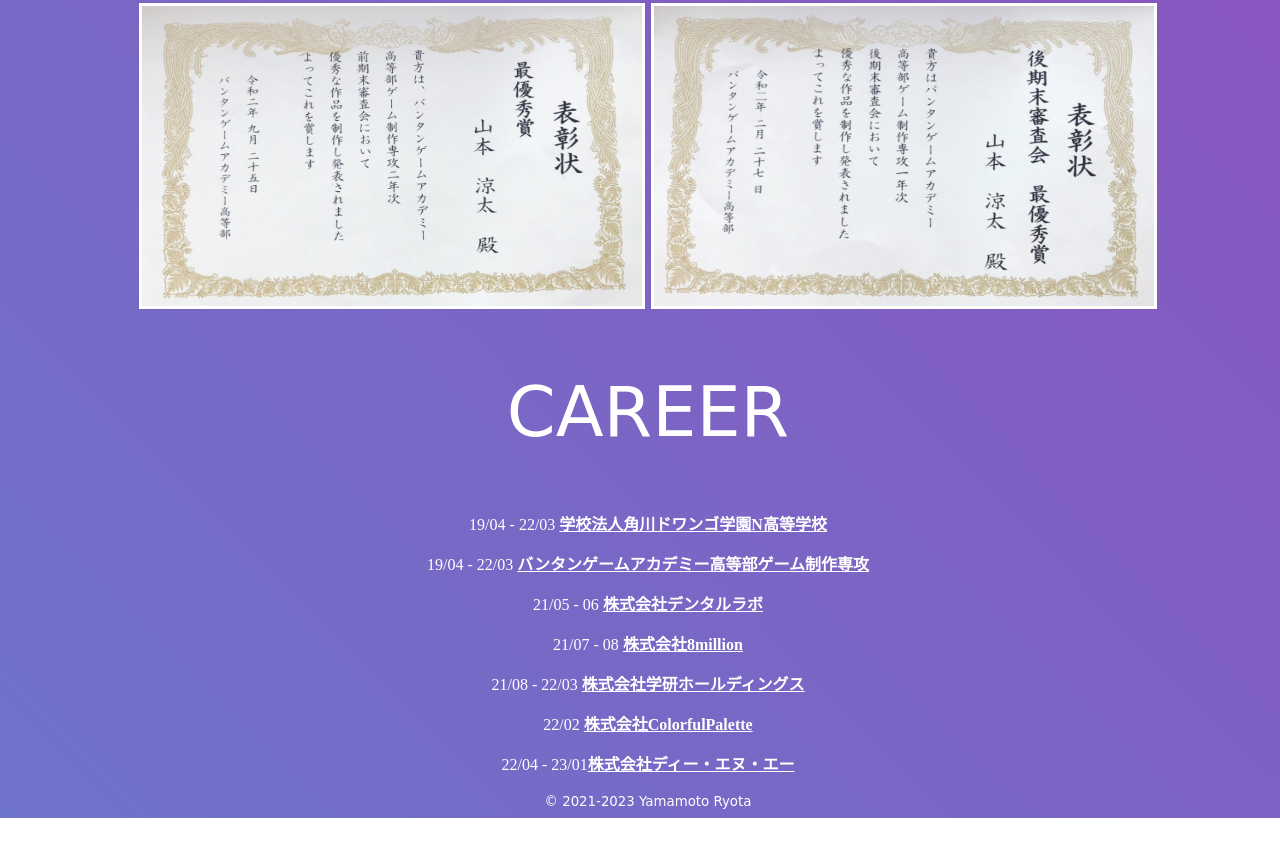
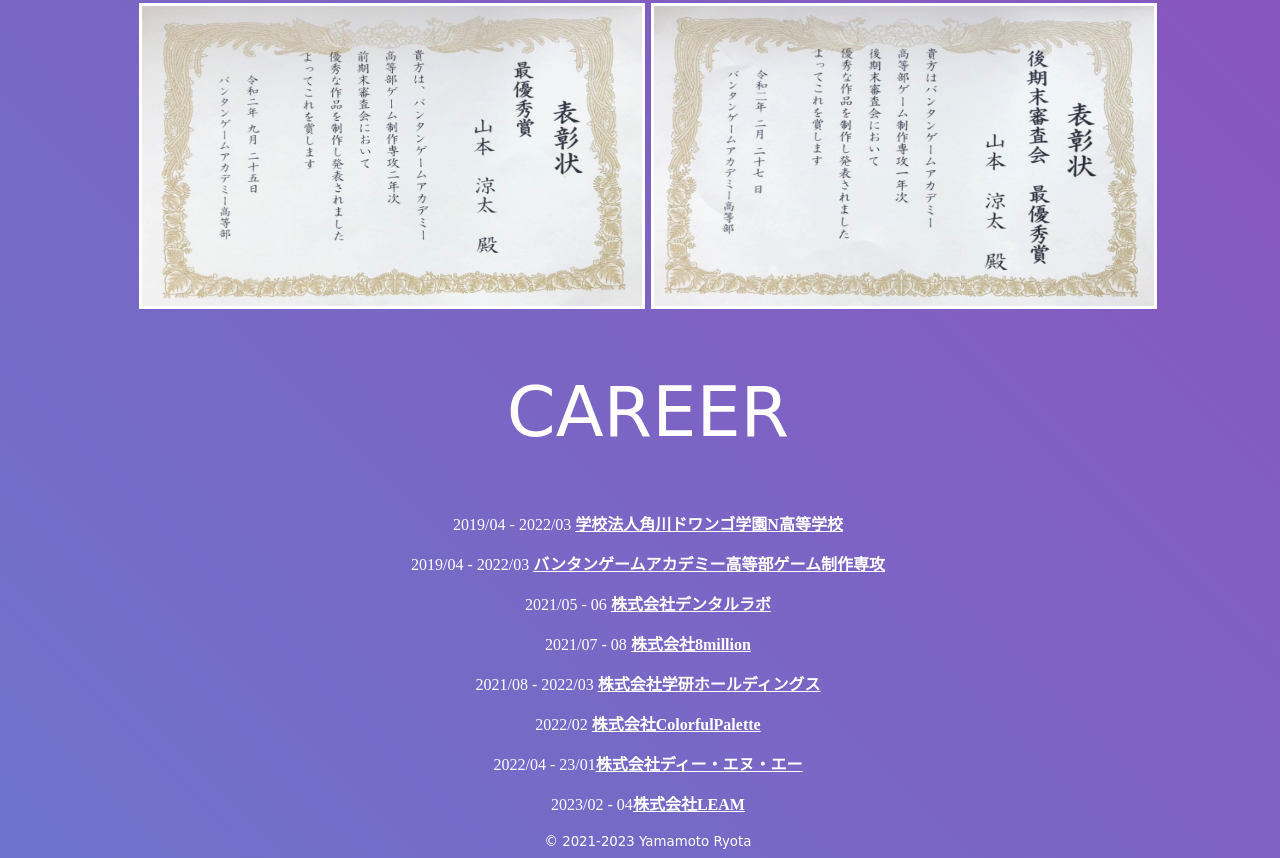
Before and after one commit to PH19-RYOTA/portfolio, a plain HTML site: page my work/index.html in a window 1280 px wide. Shown: the part 5516-6374 px from the top of the page. Before the commit the page ends 6334 px from the top, so only its background shows below. Drawn offline with nearby package versions, Linux system fonts and the light colour scheme; a web font is replaced by a local one.

Commit message:
Update index.html

```diff
--- a/my work/index.html
+++ b/my work/index.html
@@ -106,13 +106,14 @@
       <section id="career" class="career">
          <h1>CAREER</h1>
          <div>
-            <p>19/04 - 22/03 <b><a href="https://nnn.ed.jp/" target="_blank">学校法人角川ドワンゴ学園N高等学校</a></b></p>
-            <p>19/04 - 22/03 <b><a href="https://www.vantan-gamehs.com/index.php" target="_blank">バンタンゲームアカデミー高等部ゲーム制作専攻</a></b></p>
-            <p>21/05 - 06 <b><a href="https://dental-lover.jp/" target="_blank">株式会社デンタルラボ</a></b></p>
-            <p>21/07 - 08 <b><a href="https://8million-inc.com/" target="_blank">株式会社8million</a></b></p>
-            <p>21/08 - 22/03 <b><a href="https://ghd.gakken.co.jp/" target="_blank">株式会社学研ホールディングス</a></b></p>
-            <p>22/02 <b><a href="https://colorfulpalette.co.jp/" target="_blank">株式会社ColorfulPalette</a></b></p>
-            <p>22/04 - 23/01<b><a href="https://dena.com/jp/" target="_blank">株式会社ディー・エヌ・エー</a></b></p>
+            <p>2019/04 - 2022/03 <b><a href="https://nnn.ed.jp/" target="_blank">学校法人角川ドワンゴ学園N高等学校</a></b></p>
+            <p>2019/04 - 2022/03 <b><a href="https://www.vantan-gamehs.com/index.php" target="_blank">バンタンゲームアカデミー高等部ゲーム制作専攻</a></b></p>
+            <p>2021/05 - 06 <b><a href="https://dental-lover.jp/" target="_blank">株式会社デンタルラボ</a></b></p>
+            <p>2021/07 - 08 <b><a href="https://8million-inc.com/" target="_blank">株式会社8million</a></b></p>
+            <p>2021/08 - 2022/03 <b><a href="https://ghd.gakken.co.jp/" target="_blank">株式会社学研ホールディングス</a></b></p>
+            <p>2022/02 <b><a href="https://colorfulpalette.co.jp/" target="_blank">株式会社ColorfulPalette</a></b></p>
+            <p>2022/04 - 23/01<b><a href="https://dena.com/jp/" target="_blank">株式会社ディー・エヌ・エー</a></b></p>
+            <p>2023/02 - 04<b><a href="https://www.leam.co.jp/company" target="_blank">株式会社LEAM</a></b></p>
          </div>
       </section>
    </main>
```
